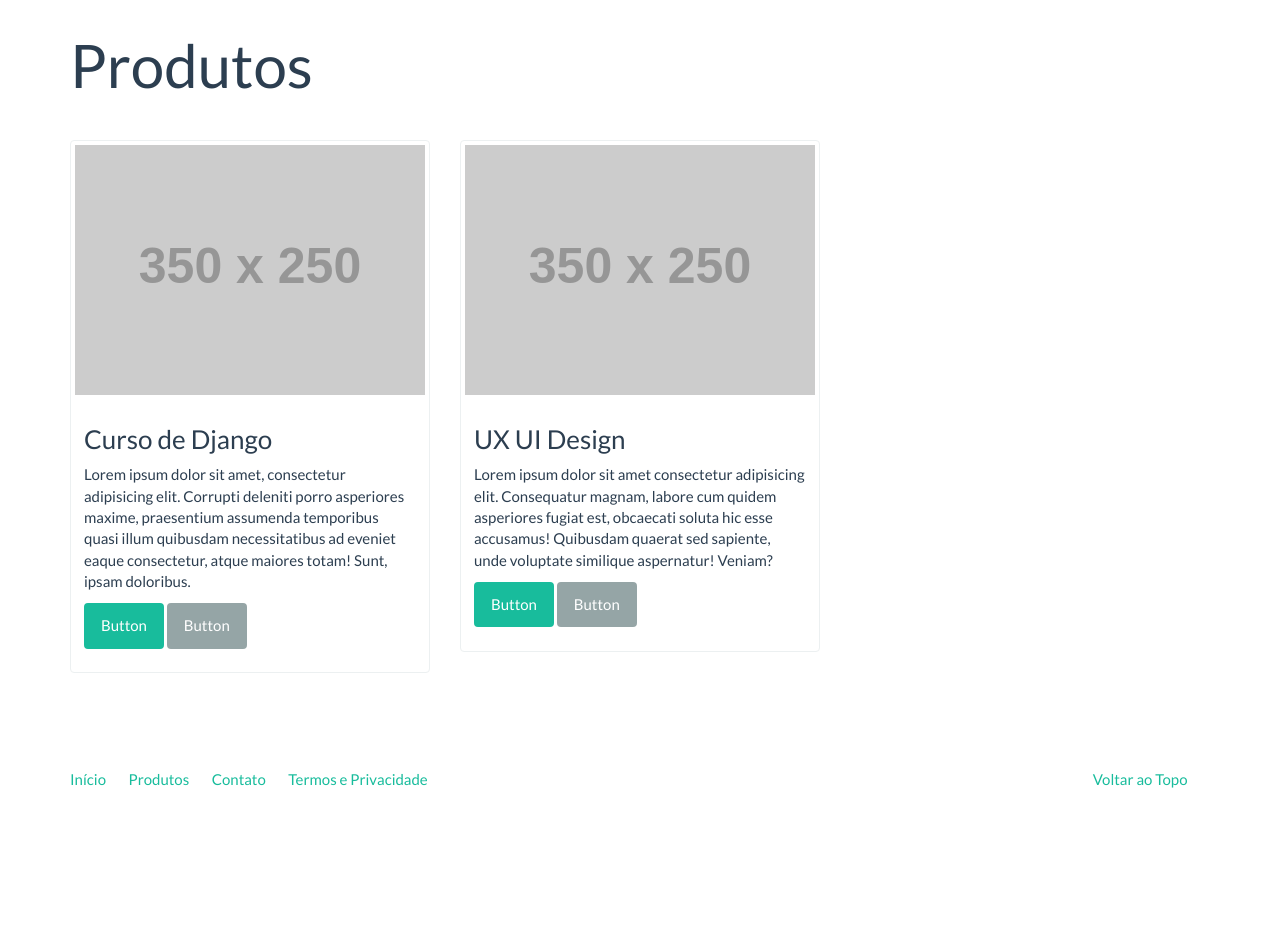
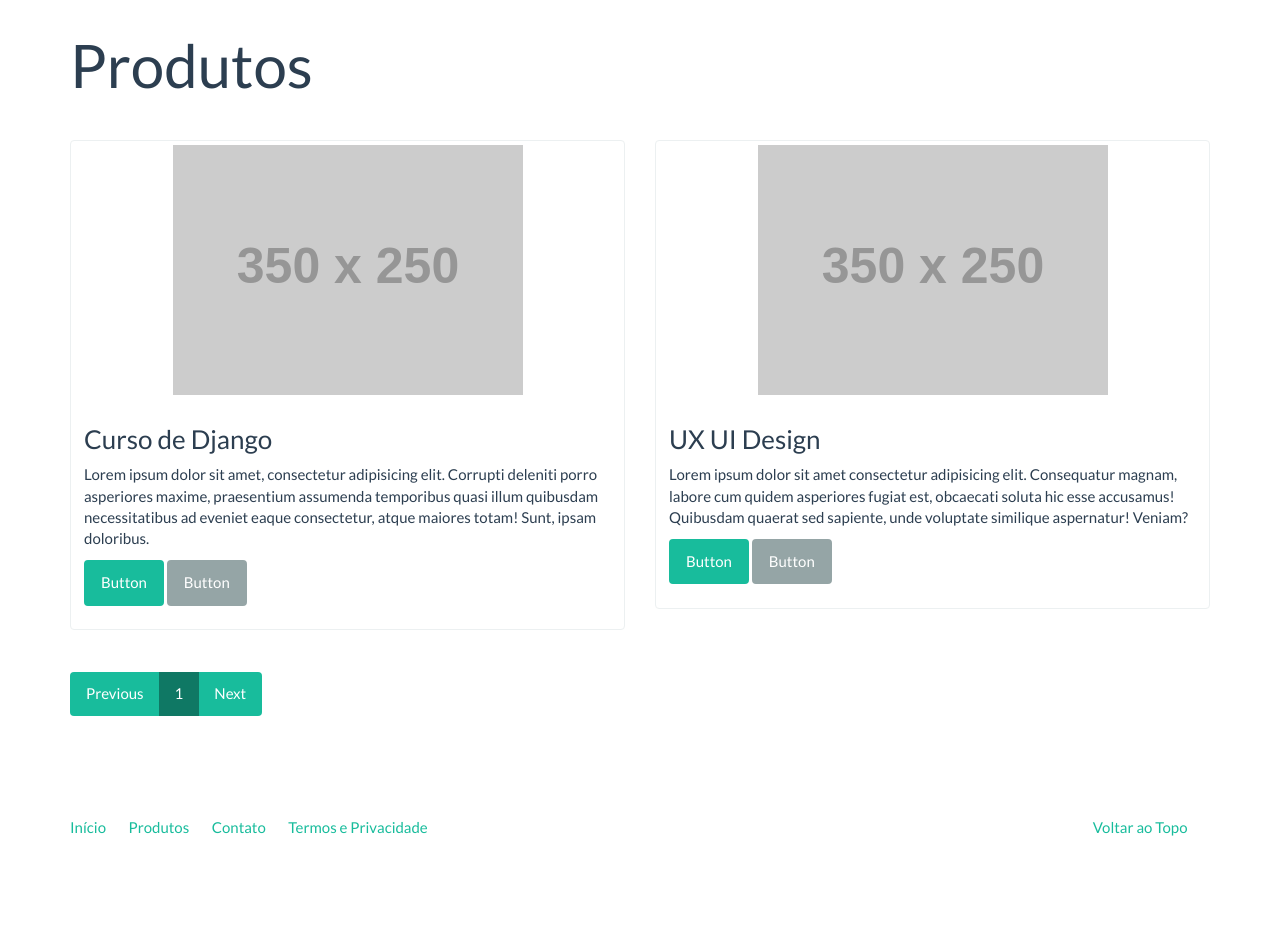
Before and after one commit to RodrigoPaulaLopes/Ecommerce, a Django app: page /catalogo/ in a window 1280 px wide. Shown: the part 60-996 px from the top of the page. Before the commit the page ends 848 px from the top, so only its background shows below. Run offline with Django 4.2, Linux system fonts and the light colour scheme; data comes from the database, SQL or seed files in the repository; some libraries are stand-ins or nearby versions.

Commit message:
feat: create template tags pagination

```diff
--- a/catalog/templates/catalog/product_list.html
+++ b/catalog/templates/catalog/product_list.html
@@ -1,29 +1,30 @@
-{% extends "base.html" %}
+{% extends 'base.html' %}
 
 {% block title %}
-
-    Produtos | {{block.super}}
-{% endblock  %}
-
-
+  Produtos | {{ block.super }}
+{% endblock %}
+{% load pagination %}
 {% block container %}
   <div class="page-header">
     <h1>Produtos</h1>
   </div>
   <div class="row">
     {% for product in products %}
-    <div class="col-sm-6 col-md-4">
+      <div class="col-xl-12 col-lg-6 col-sm-6 col-md-6">
         <div class="thumbnail">
-            <a href="#">
-                <img src="http://placehold.it/350x250" alt="" />
-            </a>
+          <a href="#"><img src="http://placehold.it/350x250" alt="" /></a>
           <div class="caption">
-                <h3>{{product.name}}</h3>
-                <p>{{product.description|linebreaksbr}}</p>
-                <p><a href="{% url "catalogo" slug_product=product.slug %}" class="btn btn-success" role="button">Button</a> <a href="#" class="btn btn-default" role="button">Button</a></p>
+            <h3>{{ product.name }}</h3>
+            <p>{{ product.description|linebreaksbr }}</p>
+            <p>
+              <a href="{% url 'catalogo' slug_product=product.slug %}" class="btn btn-success" role="button">Button</a> <a href="#" class="btn btn-default" role="button">Button</a>
+            </p>
           </div>
         </div>
       </div>
     {% endfor %}
+    <div class="col-xl-12 col-lg-12 col-sm-12 col-md-12">
+      {% pagination request paginator page_obj %}
     </div>
-{% endblock  %}
+  </div>
+{% endblock %}
--- a/catalog/views.py
+++ b/catalog/views.py
@@ -8,6 +8,7 @@ class ProductListView(ListView):
     model = Product
     template_name = 'catalog/product_list.html'
     context_object_name = 'products'
+    paginate_by = 3
 
 product_list = ProductListView.as_view()
 
@@ -15,7 +16,7 @@ class CategoryListView(ListView):
 
     template_name = 'catalog/category.html'
     context_object_name = 'products'
-
+    paginate_by = 3
     def get_queryset(self):
         return Product.objects.filter(category__slug=self.kwargs['slug'])
 
--- /dev/null
+++ b/core/templates/pagination.html
@@ -0,0 +1,15 @@
+<nav aria-label="Page navigation example">
+  <ul class="pagination">
+    <li class="page-item">
+      <a class="page-link" href="#">Previous</a>
+    </li>
+    {% for page in paginator.page_range %}
+      <li class="page-item {% if page_obj.number == page %} active {% endif %}">
+        <a class="page-link " href="?page={{ page }}{{ getvars }}">{{ page }}</a>
+      </li>
+    {% endfor %}
+    <li class="page-item">
+      <a class="page-link" href="#">Next</a>
+    </li>
+  </ul>
+</nav>
--- /dev/null
+++ b/core/templatetags/pagination.py
@@ -0,0 +1,24 @@
+from django.template import Library
+
+
+
+register = Library()
+
+
+@register.inclusion_tag('pagination.html')
+def pagination(request, paginator, page_obj):
+    context = {
+        "request": request,
+        "paginator": paginator,
+        "page_obj": page_obj
+    }
+
+    getvars = request.GET.copy()
+
+    if 'page' in getvars:
+        del getvars['page']
+    if len(getvars) > 0:
+        context['getvars'] = "&{0}".format(getvars.urlencode())
+    else:
+        context['getvars'] = ''
+    return context
```
Also changed, not shown: catalog/templates/catalog/category.html (+15 -14 lines), core/templatetags/__init__.py (added). Lines whose indentation alone changed are shown as unchanged.
